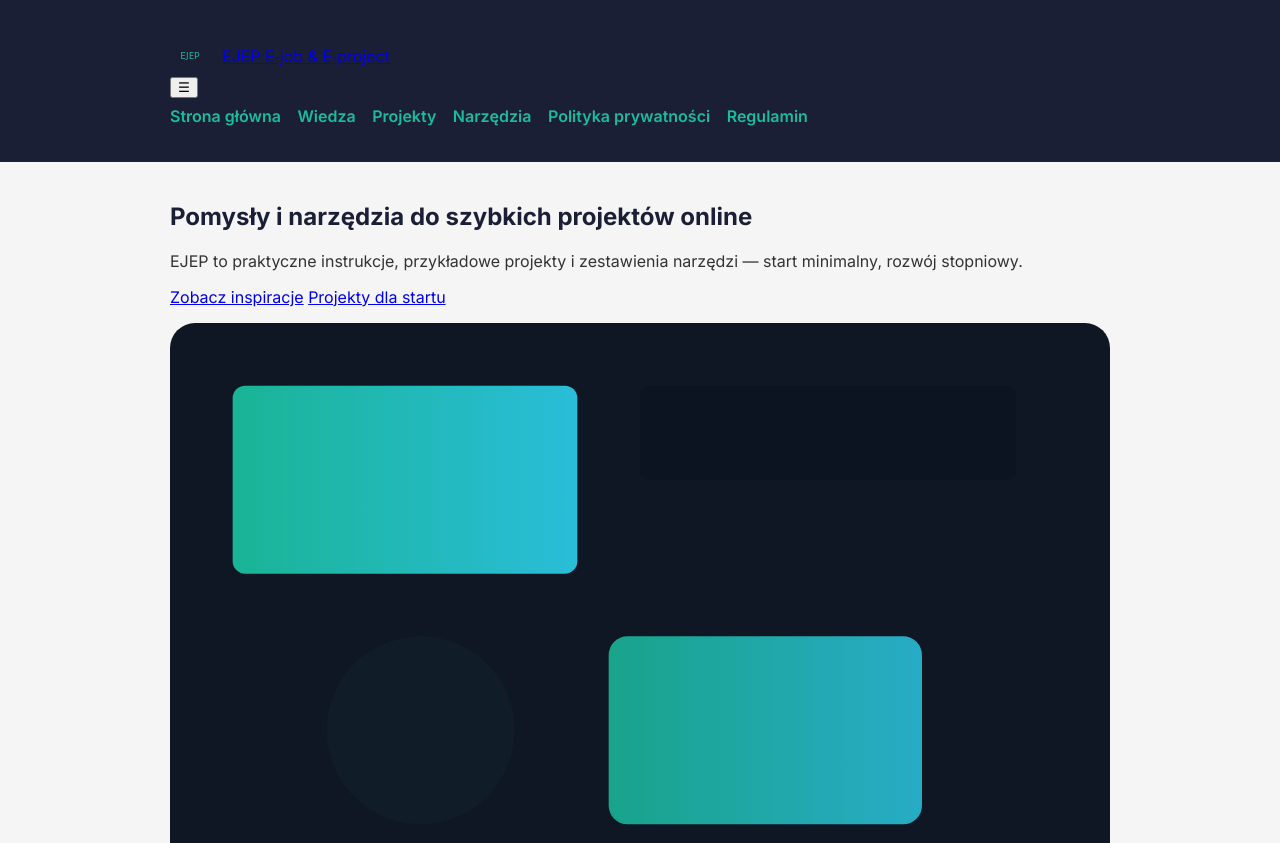
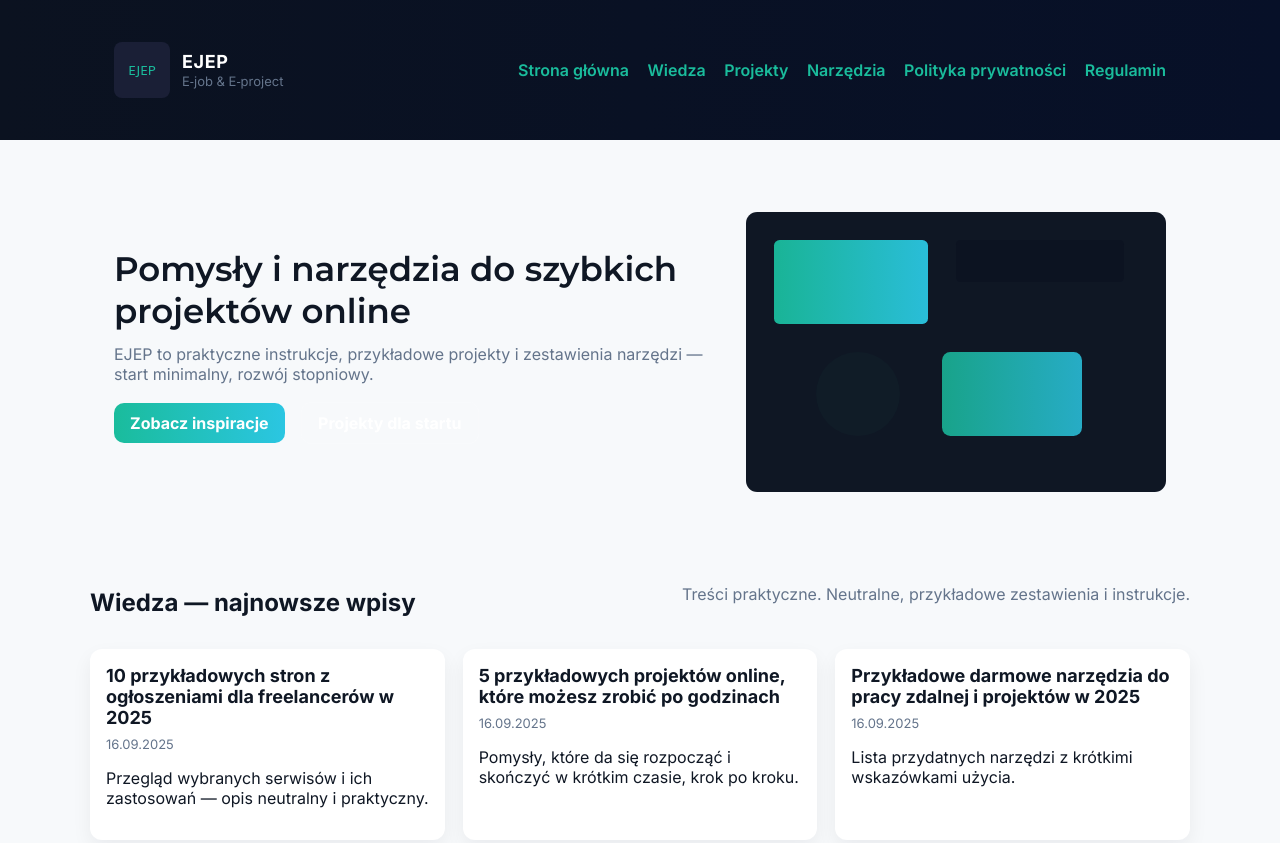
Before and after one commit to kmarcosMK/ejep.pl, a plain HTML site: page index.html in a window 1280 px wide. Shown: the top 843 px of the page. Drawn offline with Linux system fonts and the light colour scheme.

Commit message:
Add files via upload

```diff
--- a/css/style.css
+++ b/css/style.css
@@ -1,29 +1,63 @@
-/* Basic responsive styles */
 :root{
-  --bg:#f5f5f5;
-  --text:#1A1F36;
+  --bg:#f7f9fb;
+  --card:#ffffff;
+  --text:#0f1724;
+  --muted:#64748b;
   --accent:#1ABC9C;
-  --dark:#1A1F36;
+  --accent-2:#2BC6E2;
+  --dark:#0b1220;
+  --radius:12px;
+  --container:1100px;
 }
 *{box-sizing:border-box}
-body{font-family:Inter,Segoe UI,Roboto,Arial,sans-serif;margin:0;background:var(--bg);color:var(--text);-webkit-font-smoothing:antialiased}
-.container{max-width:980px;margin:0 auto;padding:20px}
-.site-header{background:var(--dark);color:#fff;padding:16px 0}
-.brand{display:flex;align-items:center;gap:12px}
-.logo{height:40px;width:40px}
-.brand h1{margin:0;font-size:22px}
-.main-nav{margin-top:8px}
-.main-nav a{color:var(--accent);text-decoration:none;margin-right:12px;font-weight:600}
-#hero{padding:30px 0}
-.lead{color:#333;margin-top:8px}
-.cards{display:grid;grid-template-columns:repeat(auto-fit,minmax(260px,1fr));gap:16px;margin-top:8px}
-.card{background:#fff;padding:14px;border-radius:8px;box-shadow:0 6px 18px rgba(0,0,0,0.06)}
-.card h4{margin:0 0 6px 0}
-.card time{font-size:13px;color:#666}
-.site-footer{background:var(--dark);color:#fff;padding:20px;margin-top:30px;text-align:center}
-.site-footer a{color:var(--accent);text-decoration:none}
-article p{margin:8px 0 0 0}
+body{font-family:Inter, system-ui, -apple-system, "Segoe UI", Roboto, "Helvetica Neue", Arial; margin:0; background:var(--bg); color:var(--text); -webkit-font-smoothing:antialiased}
+a{color:var(--accent); text-decoration:none}
+.container{max-width:var(--container); margin:0 auto; padding:24px}
+.header-row{display:flex; align-items:center; gap:16px; justify-content:space-between}
+.brand{display:flex; align-items:center; gap:12px; text-decoration:none; color:inherit}
+.logo{width:56px; height:56px; border-radius:8px}
+.brand-text{display:inline-block}
+.site-name{display:block; font-weight:700; font-size:18px; letter-spacing:0.6px}
+.site-tag{display:block; font-size:13px; color:var(--muted)}
+.nav-toggle{display:none; background:transparent; border:0; color:var(--card); font-size:22px}
+.main-nav a{margin-left:14px; font-weight:600}
+.site-header{background:linear-gradient(90deg,var(--dark), #071028); padding:18px 0; color:#fff; position:sticky; top:0; z-index:40}
+.hero{padding:48px 0 28px}
+.hero-grid{display:grid; grid-template-columns:1fr 420px; gap:28px; align-items:center}
+.hero-text h1{font-family:Montserrat, Inter, sans-serif; font-size:34px; margin:0 0 12px}
+.lead{color:var(--muted); font-size:16px; margin:0 0 18px}
+.cta-row .btn{display:inline-block; padding:10px 16px; border-radius:10px; font-weight:700}
+.btn-primary{background:linear-gradient(90deg,var(--accent),var(--accent-2)); color:#fff}
+.btn-ghost{border:1px solid rgba(255,255,255,0.14); color:#fff; background:transparent; margin-left:12px}
+.section{padding:20px 0}
+.section-header{display:flex; align-items:flex-start; justify-content:space-between; gap:12px; margin-bottom:12px}
+.muted{color:var(--muted)}
+.cards{display:grid; grid-template-columns:repeat(3,1fr); gap:18px}
+.card{background:var(--card); border-radius:var(--radius); box-shadow:0 8px 20px rgba(12,20,30,0.06); overflow:hidden; display:flex; flex-direction:column}
+.card-link{display:flex; gap:0; color:inherit; text-decoration:none; height:100%}
+.card-media{height:140px; background:linear-gradient(120deg,var(--accent), var(--accent-2));}
+.card-body{padding:16px}
+.card-body h3{margin:0 0 8px; font-size:18px}
+.card-body time{display:block; font-size:13px; color:var(--muted); margin-bottom:8px}
+.project-grid{display:grid; grid-template-columns:repeat(3,1fr); gap:14px}
+.project{background:var(--card); padding:14px; border-radius:10px; box-shadow:0 6px 16px rgba(8,12,20,0.04)}
+.tool-list{list-style:none; padding:0; margin:0; display:grid; gap:8px}
+.tool-list li{background:var(--card); padding:12px; border-radius:10px; box-shadow:0 6px 16px rgba(8,12,20,0.04)}
+.site-footer{background:var(--dark); color:#fff; padding:28px 0 12px; margin-top:34px}
+.footer-grid{display:grid; grid-template-columns:1fr 1fr 1fr; gap:20px; align-items:start}
+.links a{display:inline-block; margin-bottom:6px}
+copyright{display:block; text-align:center}
+@media(max-width:900px){
+  .hero-grid{grid-template-columns:1fr; padding:0}
+  .cards{grid-template-columns:repeat(2,1fr)}
+  .project-grid{grid-template-columns:repeat(2,1fr)}
+}
 @media(max-width:600px){
-  .main-nav{display:flex;flex-wrap:wrap;gap:8px}
-  .brand h1{font-size:18px}
+  .nav-toggle{display:block}
+  .main-nav{display:none; position:fixed; inset:64px 0 0 0; background:linear-gradient(180deg,var(--dark), #071028); padding:20px; z-index:50; overflow:auto}
+  .main-nav a{display:block; margin:12px 0; color:#fff; font-size:18px}
+  .cards{grid-template-columns:1fr}
+  .project-grid{grid-template-columns:1fr}
+  .brand-text{display:none}
+  .site-header{padding:12px 0}
 }
```
